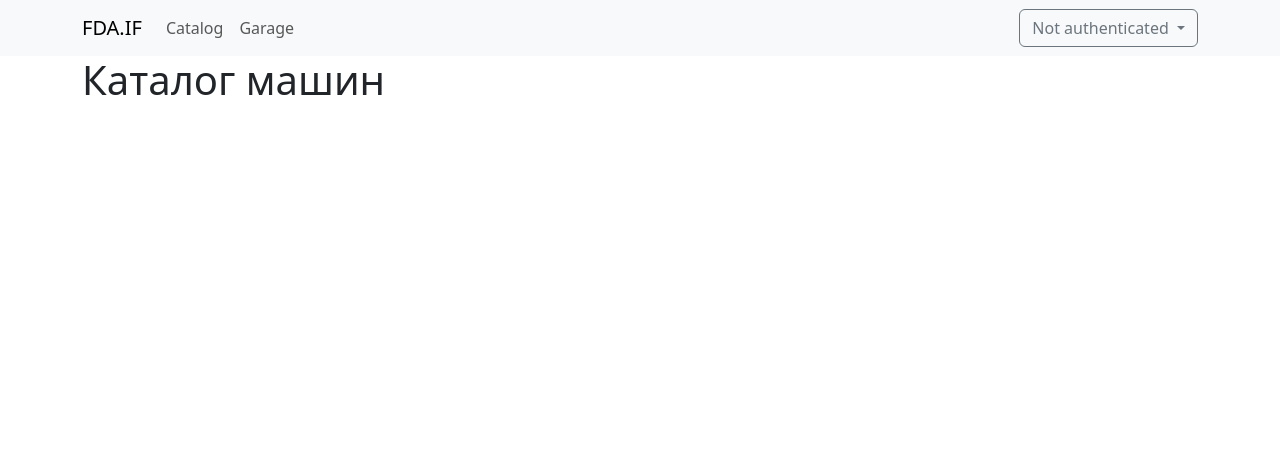
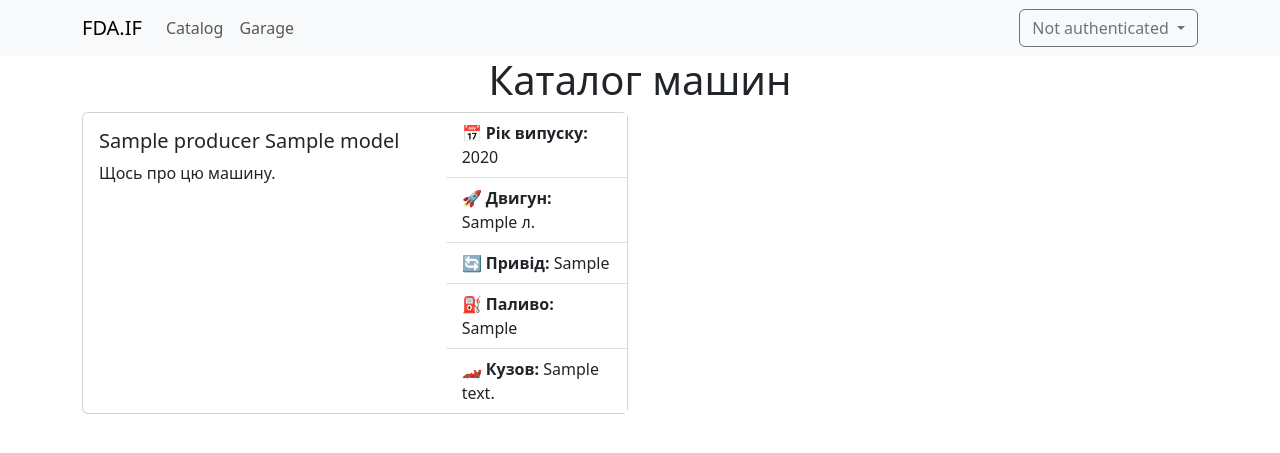
Before and after one commit to MuzykaAndrii/car-parts, a Django app: template main/templates/main/car_catalog.html in a window 1280 px wide. Shown: the top 453 px of the page. Run offline with Django 4.2, Linux system fonts and the light colour scheme; the template is opened without the code that fills it: most values are stand-ins (such as "Sample title", 1, 10 or a date in 2020); some libraries are stand-ins or nearby versions.

Commit message:
impl: template for car catalog

```diff
--- a/main/templates/main/car_catalog.html
+++ b/main/templates/main/car_catalog.html
@@ -1,10 +1,56 @@
 {% extends "layout/base.html" %}
 {% load static %}
 
+{% block style %}
+<style>
+    .cars .card {
+        margin-bottom: 20px;
+        text-decoration: none;
+    }
 
-{% block style %}
+    .card:hover {
+        border-color: blue;
+    }
+</style>
 {% endblock style %}
 
 {% block content %}
-    <h1>Каталог машин</h1>
+<h1 class="text-center">Каталог машин</h1>
+
+<div class="cars">
+    {% for car in cars %}
+
+    {% if forloop.counter0|divisibleby:2 %}
+    <div class="row">
+    {% endif %}
+
+        <div class="col-md-6">
+            <a href="#" class="card mb-3">
+                <div class="row g-0">
+                    <div class="col-md-8">
+                        <div class="card-body">
+                            <h5 class="card-title">{{ car.producer }} {{ car.model }}</h5>
+                            <p class="card-text">Щось про цю машину.</p>
+                            <!-- <a href="#" class="btn btn-primary">Каталог деталей</a> -->
+                        </div>
+                    </div>
+                    <div class="col-md-4">
+                        <ul class="list-group list-group-flush">
+                            <li class="list-group-item"><b>📅 Рік випуску: </b>{{ car.year_of_production }}</li>
+                            <li class="list-group-item"><b>🚀 Двигун: </b>{{ car.engine_volume }} л.</li>
+                            <li class="list-group-item"><b>🔄 Привід: </b>{{ car.get_wheel_drive_display }}</li>
+                            <li class="list-group-item"><b>⛽ Паливо: </b>{{ car.get_fuel_display }}</li>
+                            <li class="list-group-item"><b>🏎️ Кузов: </b>{{ car.get_body_display }}</li>
+                        </ul>
+                    </div>
+                </div>
+            </a>
+        </div>
+
+    {% if forloop.counter|divisibleby:2 or forloop.last %}
+    </div>
+    {% endif %}
+
+    {% endfor %}
+</div>
 {% endblock content %}
```
Also changed, not shown: main/views.py (+5 -3 lines), db.sqlite3.
